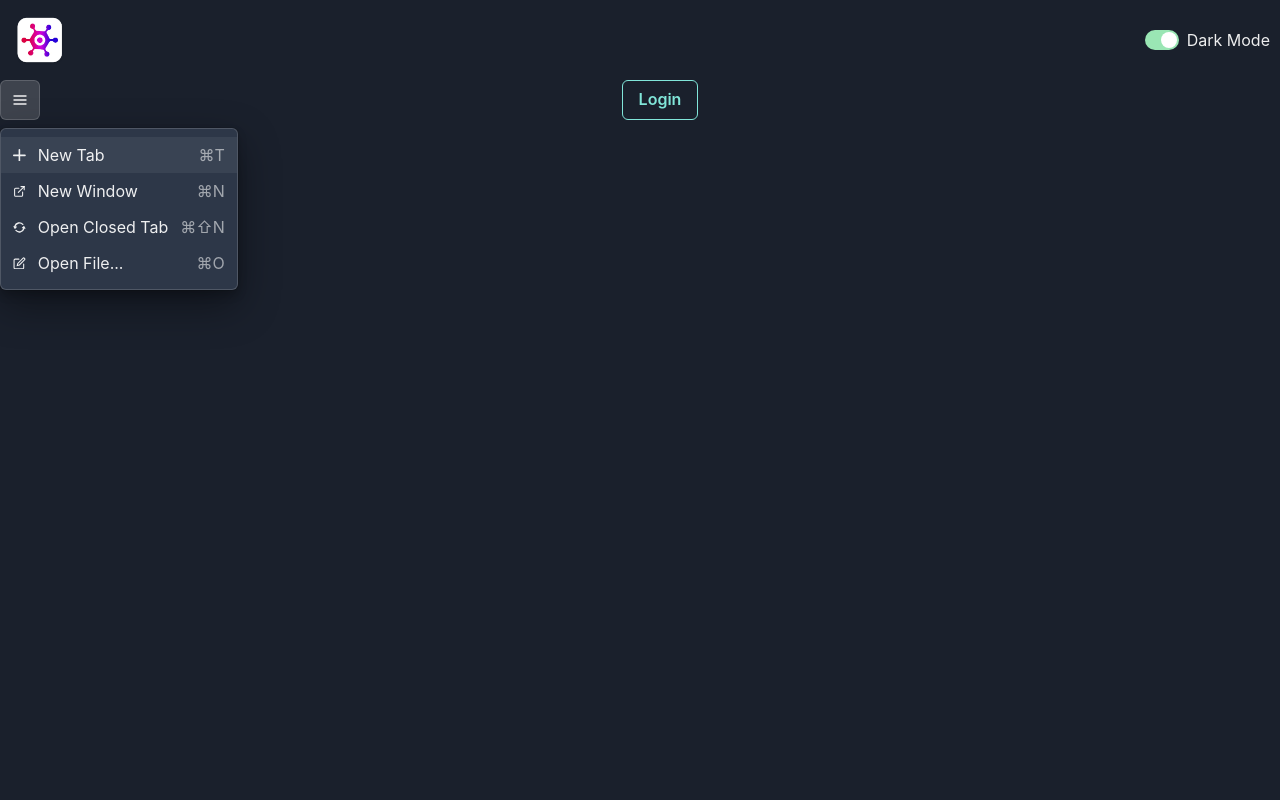
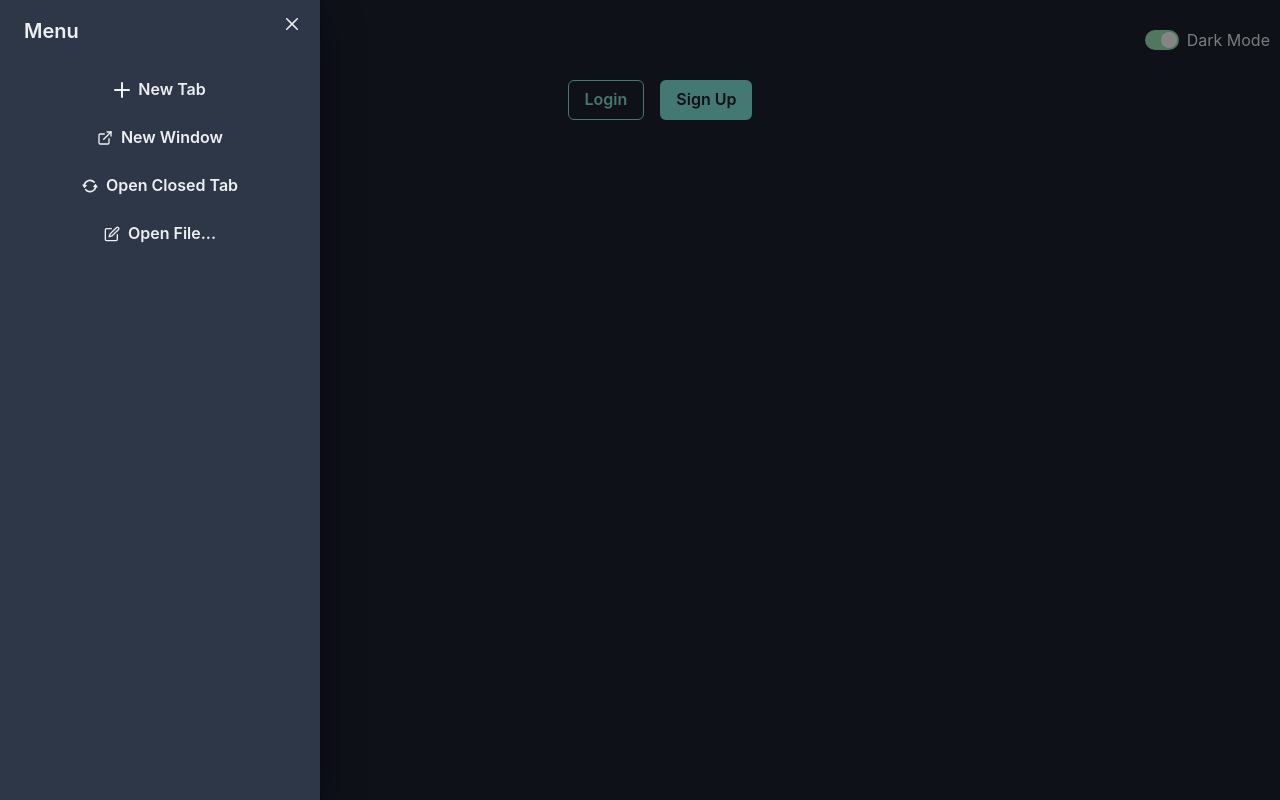
Before and after one commit to Alex8943/review_frontend, a React (Vite) app: page / in a window 1280 px wide. Both pictures are taken after a click on the button "Options". Built offline with nearby package versions, Linux system fonts and the light colour scheme.

Commit message:
login/sign up and menu bar updated

```diff
--- a/src/components/Burgermenu.tsx
+++ b/src/components/Burgermenu.tsx
@@ -1,43 +1,55 @@
+import React from 'react';
 import {
-  Menu,
-  MenuButton,
-  MenuList,
-  MenuItem,
   IconButton,
+  Drawer,
+  DrawerBody,
+  DrawerHeader,
+  DrawerOverlay,
+  DrawerContent,
+  DrawerCloseButton,
+  Button,
+  useDisclosure,
+  VStack,
 } from '@chakra-ui/react';
-import {
-  HamburgerIcon,
-  AddIcon,
-  ExternalLinkIcon,
-  RepeatIcon,
-  EditIcon,
-} from '@chakra-ui/icons';
+import { HamburgerIcon, AddIcon, ExternalLinkIcon, RepeatIcon, EditIcon } from '@chakra-ui/icons';
 
 const Burgermenu = () => {
+  const { isOpen, onOpen, onClose } = useDisclosure();
+
   return (
-    <Menu>
-      <MenuButton
-        as={IconButton}
-        aria-label='Options'
+    <>
+      <IconButton
+        aria-label="Options"
         icon={<HamburgerIcon />}
-        variant='outline'
-        //display={{ base: 'block', md: 'block' }}
+        variant="outline"
+        onClick={onOpen}
       />
-      <MenuList>
-        <MenuItem icon={<AddIcon />} command='⌘T'>
-          New Tab
-        </MenuItem>
-        <MenuItem icon={<ExternalLinkIcon />} command='⌘N'>
-          New Window
-        </MenuItem>
-        <MenuItem icon={<RepeatIcon />} command='⌘⇧N'>
-          Open Closed Tab
-        </MenuItem>
-        <MenuItem icon={<EditIcon />} command='⌘O'>
-          Open File...
-        </MenuItem>
-      </MenuList>
-    </Menu>
+
+      <Drawer placement="left" onClose={onClose} isOpen={isOpen}>
+        <DrawerOverlay />
+        <DrawerContent>
+          <DrawerCloseButton />
+          <DrawerHeader>Menu</DrawerHeader>
+
+          <DrawerBody>
+            <VStack align="start">
+              <Button leftIcon={<AddIcon />} variant="ghost" w="100%">
+                New Tab
+              </Button>
+              <Button leftIcon={<ExternalLinkIcon />} variant="ghost" w="100%">
+                New Window
+              </Button>
+              <Button leftIcon={<RepeatIcon />} variant="ghost" w="100%">
+                Open Closed Tab
+              </Button>
+              <Button leftIcon={<EditIcon />} variant="ghost" w="100%">
+                Open File...
+              </Button>
+            </VStack>
+          </DrawerBody>
+        </DrawerContent>
+      </Drawer>
+    </>
   );
 };
 
--- a/src/components/login_button.tsx
+++ b/src/components/login_button.tsx
@@ -1,17 +1,83 @@
-import { Button, Stack } from '@chakra-ui/react'
-import react from '@chakra-ui/react'
+import React from 'react';
+import {
+  Button,
+  Stack,
+  Modal,
+  ModalOverlay,
+  ModalContent,
+  ModalHeader,
+  ModalFooter,
+  ModalBody,
+  ModalCloseButton,
+  Input,
+  useDisclosure,
+} from '@chakra-ui/react';
+
+const Login = ({ isOpen, onClose }: { isOpen: boolean; onClose: () => void; }) => (
+  <Modal isOpen={isOpen} onClose={onClose}>
+    <ModalOverlay />
+    <ModalContent>
+      <ModalHeader>Login</ModalHeader>
+      <ModalCloseButton />
+      <ModalBody>
+        <Input placeholder="Email" mb={4} />
+        <Input placeholder="Password" type="password" />
+      </ModalBody>
+      <ModalFooter>
+        <Button colorScheme="teal" mr={3} onClick={onClose}>
+          Login
+        </Button>
+        <Button variant="ghost" onClick={onClose}>
+          Cancel
+        </Button>
+      </ModalFooter>
+    </ModalContent>
+  </Modal>
+);
+
+const SignUp = ({ isOpen, onClose }: { isOpen: boolean; onClose: () => void; }) => (
+  <Modal isOpen={isOpen} onClose={onClose}>
+    <ModalOverlay />
+    <ModalContent>
+      <ModalHeader>Sign Up</ModalHeader>
+      <ModalCloseButton />
+      <ModalBody>
+        <Input placeholder="Username" mb={4} />
+        <Input placeholder="Email" mb={4} />
+        <Input placeholder="Password" type="password" mb={4} />
+        <Input placeholder="Confirm Password" type="password" />
+      </ModalBody>
+      <ModalFooter>
+        <Button colorScheme="teal" mr={3} onClick={onClose}>
+          Sign Up
+        </Button>
+        <Button variant="ghost" onClick={onClose}>
+          Cancel
+        </Button>
+      </ModalFooter>
+    </ModalContent>
+  </Modal>
+);
 
 const LoginButton = () => {
+  const { isOpen: isLoginOpen, onOpen: onLoginOpen, onClose: onLoginClose } = useDisclosure();
+  const { isOpen: isSignUpOpen, onOpen: onSignUpOpen, onClose: onSignUpClose } = useDisclosure();
 
-    return (
+  return (
+    <>
+      <Stack direction="row" spacing={4} align="center">
+        <Button colorScheme="teal" variant="outline" onClick={onLoginOpen}>
+          Login
+        </Button>
+        <Button colorScheme="teal" variant="solid" onClick={onSignUpOpen}>
+          Sign Up
+        </Button>
+      </Stack>
 
-        <Stack direction='row' spacing={4} align='center'>
-        <Button colorScheme='teal' variant='outline'>
-            Login
-        </Button>
-        </Stack>
-    );
-
+      <Login isOpen={isLoginOpen} onClose={onLoginClose} />
+      <SignUp isOpen={isSignUpOpen} onClose={onSignUpClose} />
+    </>
+  );
 };
 
-export default LoginButton
+export default LoginButton;
```
